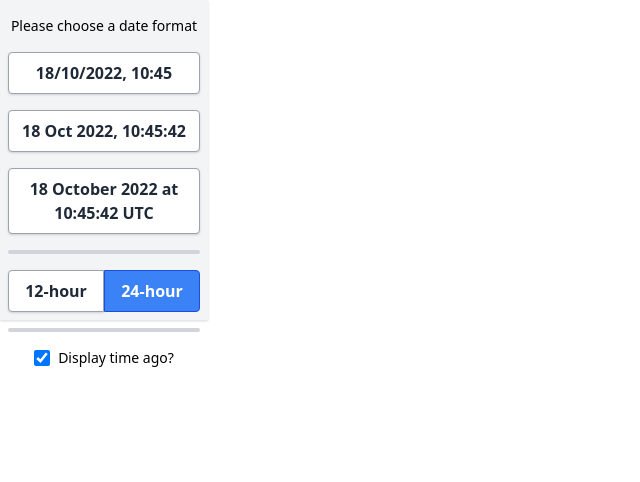
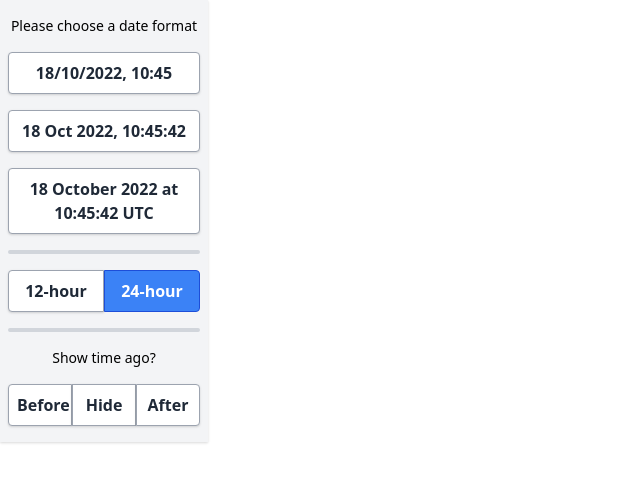
Before and after one commit to RasmusBruun/unfriendly-dates, a React app: page / in a window 1280 px wide. Shown: the top 482 px of the page, without its empty margins (0-640 px from the left). Built offline with nearby package versions, Linux system fonts and the light colour scheme.

Commit message:
Make time ago display more customisable

```diff
--- a/src/UnfriendlyDates.tsx
+++ b/src/UnfriendlyDates.tsx
@@ -1,12 +1,12 @@
 import DateFormatButton from "./components/ButtonDateFormat";
 import Divider from "./components/Divider";
-import TimeFormatButton from "./components/ButtonTimeFormat";
-import ToggleTimeAgo from "./components/ToggleTimeAgo";
+import SwitchButtonTimeFormat from "./components/SwitchButtonTimeFormat";
+import SwitchButtonTimeAgo from "./components/SwitchButtonTimeAgo";
 import { DateFormat } from "./constants/types";
 
 const UnfriendlyDates = () => {
   return (
-    <div className="w-52 h-80 bg-gray-100 shadow">
+    <div className="w-52 h-92 bg-gray-100 shadow">
       <body>
         <div className="flex flex-col justify-between items-center">
           <p className="my-4 text-sm">Please choose a date format</p>
@@ -14,9 +14,10 @@ const UnfriendlyDates = () => {
           <DateFormatButton dateFormat={DateFormat.Medium} />
           <DateFormatButton dateFormat={DateFormat.Long} />
           <Divider />
-          <TimeFormatButton />
+          <SwitchButtonTimeFormat />
           <Divider />
-          <ToggleTimeAgo />
+          <p className="mt-4 text-sm">Show time ago?</p>
+          <SwitchButtonTimeAgo />
         </div>
       </body>
     </div>
--- /dev/null
+++ b/src/components/SwitchButtonTimeAgo.tsx
@@ -0,0 +1,61 @@
+import React from "react";
+import { TimeAgoFormat } from "../constants/types";
+
+const SWITCH_BUTTON_ACTIVE =
+  "bg-blue-500 hover:bg-blue-700 text-white font-bold w-16 p-2 border border-blue-700";
+const SWITCH_BUTTON_INACTIVE =
+  "bg-white hover:bg-gray-100 text-gray-800 font-semibold w-16 p-2 border border-gray-400 shadow";
+
+export default function SwitchButtonTimeAgo() {
+  const [timeAgoFormat, setTimeAgoFormat] = React.useState(TimeAgoFormat.Hide);
+
+  chrome.storage.sync.get(["timeAgoFormat"], function (result) {
+    setTimeAgoFormat(result.timeAgoFormat);
+  });
+
+  const setStoredTimeAgoFormat = (newTimeAgo: TimeAgoFormat) => {
+    setTimeAgoFormat(newTimeAgo);
+    chrome.storage.sync.set({ timeAgoFormat: newTimeAgo }, function () {
+      window.location.reload();
+      chrome.tabs.reload();
+    });
+  };
+
+  return (
+    <span className="my-4">
+      <button
+        disabled={timeAgoFormat === TimeAgoFormat.Before}
+        className={
+          (timeAgoFormat === TimeAgoFormat.Before
+            ? SWITCH_BUTTON_ACTIVE
+            : SWITCH_BUTTON_INACTIVE) + " rounded-l"
+        }
+        onClick={(_) => setStoredTimeAgoFormat(TimeAgoFormat.Before)}
+      >
+        Before
+      </button>
+      <button
+        disabled={timeAgoFormat === TimeAgoFormat.Hide}
+        className={
+          timeAgoFormat === TimeAgoFormat.Hide
+            ? SWITCH_BUTTON_ACTIVE
+            : SWITCH_BUTTON_INACTIVE
+        }
+        onClick={(_) => setStoredTimeAgoFormat(TimeAgoFormat.Hide)}
+      >
+        Hide
+      </button>
+      <button
+        disabled={timeAgoFormat === TimeAgoFormat.After}
+        className={
+          (timeAgoFormat === TimeAgoFormat.After
+            ? SWITCH_BUTTON_ACTIVE
+            : SWITCH_BUTTON_INACTIVE) + " rounded-r"
+        }
+        onClick={(_) => setStoredTimeAgoFormat(TimeAgoFormat.After)}
+      >
+        After
+      </button>
+    </span>
+  );
+}
--- a/src/components/ButtonTimeFormat.tsx
+++ b/src/components/SwitchButtonTimeFormat.tsx
@@ -5,7 +5,7 @@ const SWITCH_BUTTON_ACTIVE =
 const SWITCH_BUTTON_INACTIVE =
   "bg-white hover:bg-gray-100 text-gray-800 font-semibold w-24 p-2 border border-gray-400 shadow";
 
-export default function TimeFormatButton() {
+export default function SwitchButtonTimeFormat() {
   const [showAmPm, setShowAmPm] = React.useState(true);
 
   chrome.storage.sync.get(["showAmPm"], function (result) {
--- a/src/components/ToggleTimeAgo.tsx
+++ /dev/null
@@ -1,31 +0,0 @@
-import React from "react";
-
-export default function ToggleTimeAgo() {
-  const [showTimeAgo, setShowTimeAgo] = React.useState(true);
-
-  chrome.storage.sync.get(["showTimeAgo"], function (result) {
-    setShowTimeAgo(result.showTimeAgo);
-  });
-
-  const setStoredShowTimeAgo = () => {
-    const newTimeAgo = !showTimeAgo;
-    setShowTimeAgo(newTimeAgo);
-    chrome.storage.sync.set({ showTimeAgo: newTimeAgo }, function () {
-      window.location.reload();
-      chrome.tabs.reload();
-    });
-  };
-
-  return (
-    <span className="flex my-4 text-sm">
-      <input
-        type="checkbox"
-        id="showTimeAgo"
-        checked={showTimeAgo}
-        className="mr-2 w-4 h-4 self-center"
-        onClick={setStoredShowTimeAgo}
-      />
-      <label htmlFor="showTimeAgo">Display time ago?</label>
-    </span>
-  );
-}
--- a/src/constants/types.ts
+++ b/src/constants/types.ts
@@ -3,3 +3,9 @@ export enum DateFormat {
   Medium = "medium",
   Long = "long",
 }
+
+export enum TimeAgoFormat {
+  Before = -1,
+  Hide = 0,
+  After = 1,
+}
--- a/src/content-scripts/formatDate.ts
+++ b/src/content-scripts/formatDate.ts
@@ -1,4 +1,4 @@
-import { DateFormat } from "../constants/types";
+import { DateFormat, TimeAgoFormat } from "../constants/types";
 import {
   getRelativeTimeHtmlElems,
   getTimeAgoHtmlElems,
@@ -9,7 +9,7 @@ import { getWidthByDateStyle } from "../components/util";
 const unifyDates = (
   html: HTMLElement,
   dateStyle: DateFormat,
-  showTimeAgo: boolean,
+  timeAgoFormat: TimeAgoFormat,
   showAmPm: boolean
 ) => {
   if (html.classList.contains("unfriendly_date")) {
@@ -28,31 +28,37 @@ const unifyDates = (
   );
 
   const unifiedDateElement = document.createElement("span");
-  unifiedDateElement.innerHTML = showTimeAgo
-    ? unfriendlyDate + " - "
-    : unfriendlyDate;
+  unifiedDateElement.innerHTML =
+    (timeAgoFormat === TimeAgoFormat.Before ? " - " : "") +
+    unfriendlyDate +
+    (timeAgoFormat === TimeAgoFormat.After ? " - " : "");
   html.parentElement?.appendChild(unifiedDateElement);
 
   html.parentElement?.removeChild(html);
-  if (showTimeAgo) {
+  if (timeAgoFormat === TimeAgoFormat.Before) {
+    unifiedDateElement.prepend(html);
+  }
+  if (timeAgoFormat === TimeAgoFormat.After) {
     unifiedDateElement.appendChild(html);
   }
 };
 
 export const formatDates = () => {
   chrome.storage.sync.get(
-    ["dateTimeStyle", "showTimeAgo", "showAmPm"],
+    ["dateTimeStyle", "timeAgoFormat", "showAmPm"],
     (result) => {
       const dateTimeStyle = result.dateTimeStyle || DateFormat.Short;
-      const showTimeAgo =
-        result.showTimeAgo !== undefined ? result.showTimeAgo : true;
+      const timeAgoFormat =
+        result.timeAgoFormat !== undefined
+          ? result.timeAgoFormat
+          : TimeAgoFormat.Hide;
       const showAmPm = result.showAmPm !== undefined ? result.showAmPm : false;
 
       getRelativeTimeHtmlElems().forEach((element) => {
-        unifyDates(element, dateTimeStyle, showTimeAgo, showAmPm);
+        unifyDates(element, dateTimeStyle, timeAgoFormat, showAmPm);
       });
       getTimeAgoHtmlElems().forEach((element) => {
-        unifyDates(element, dateTimeStyle, showTimeAgo, showAmPm);
+        unifyDates(element, dateTimeStyle, timeAgoFormat, showAmPm);
       });
       getTimeColumnHtmlElems().forEach((element) => {
         element.style.width = getWidthByDateStyle(dateTimeStyle);
```
